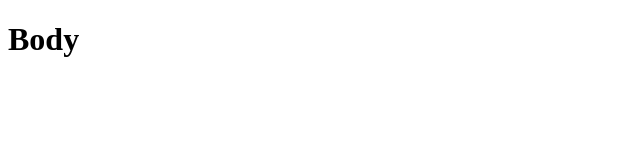
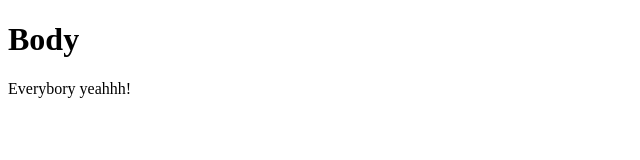
Before and after one commit to level-cap-studios/level-cap-studios.github.io, a plain HTML site: page index.html in a window 1280 px wide. Shown: the whole page, without its empty margins (0-640 px from the left). Drawn offline with Linux system fonts and the light colour scheme.

Commit message:
Test Change of file

```diff
--- a/index.html
+++ b/index.html
@@ -9,5 +9,7 @@
 
 		<h1>Body</h1>
 
+		<p>Everybory yeahhh!</p>
+
 	</body>
 </html>
```
